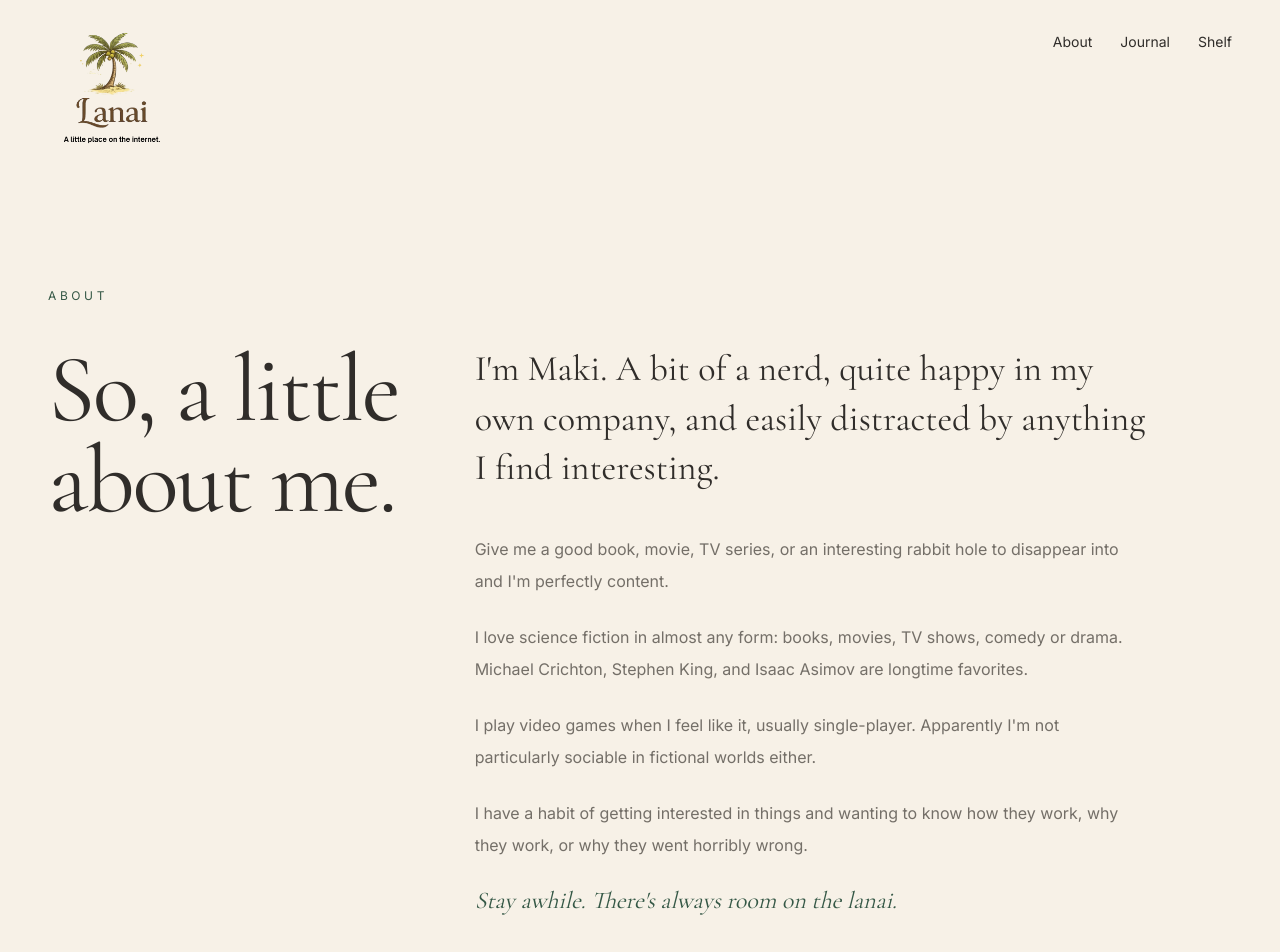
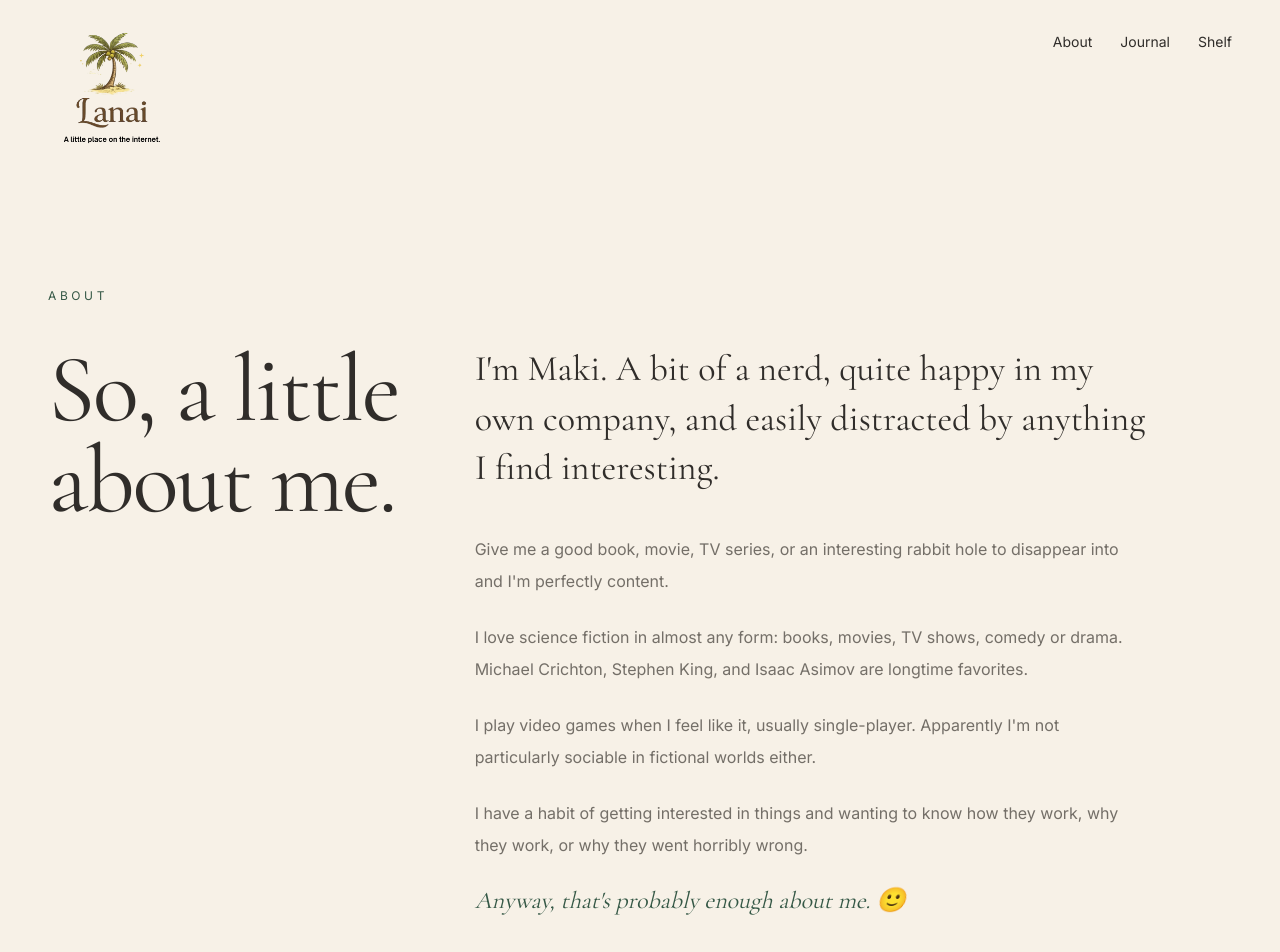
Before and after one commit to mctrinity/lanai, a Next.js app: page /about in a window 1280 px wide. Shown: the top 952 px of the page. Built offline with nearby package versions, Linux system fonts and the light colour scheme.

Commit message:
Tweak journal lanai

```diff
--- a/app/about/page.tsx
+++ b/app/about/page.tsx
@@ -51,7 +51,7 @@ export default function AboutPage() {
                     </p>
 
                     <p className="font-display text-2xl italic text-(--palm)">
-                        Stay awhile. There&apos;s always room on the lanai.
+                      Anyway, that&apos;s probably enough about me. 🙂
                     </p>
                 </div>
           </div>
```
